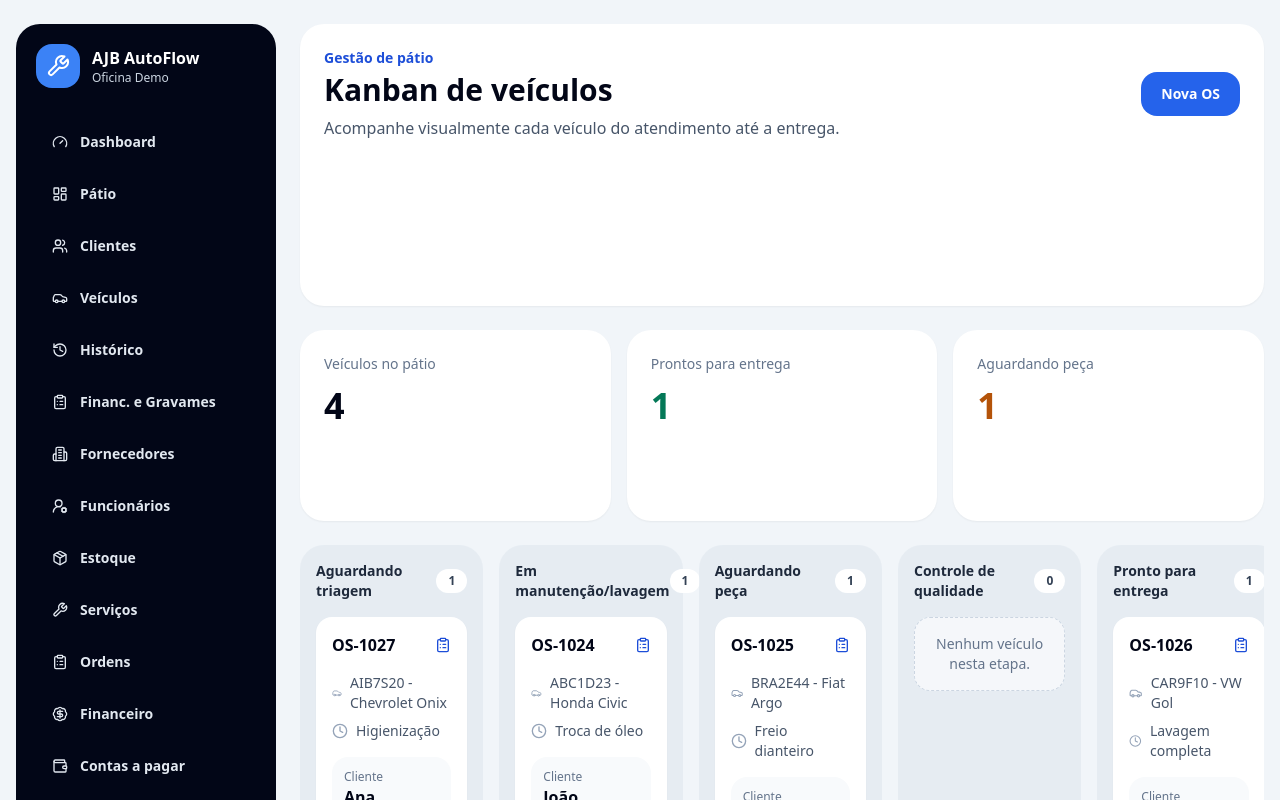
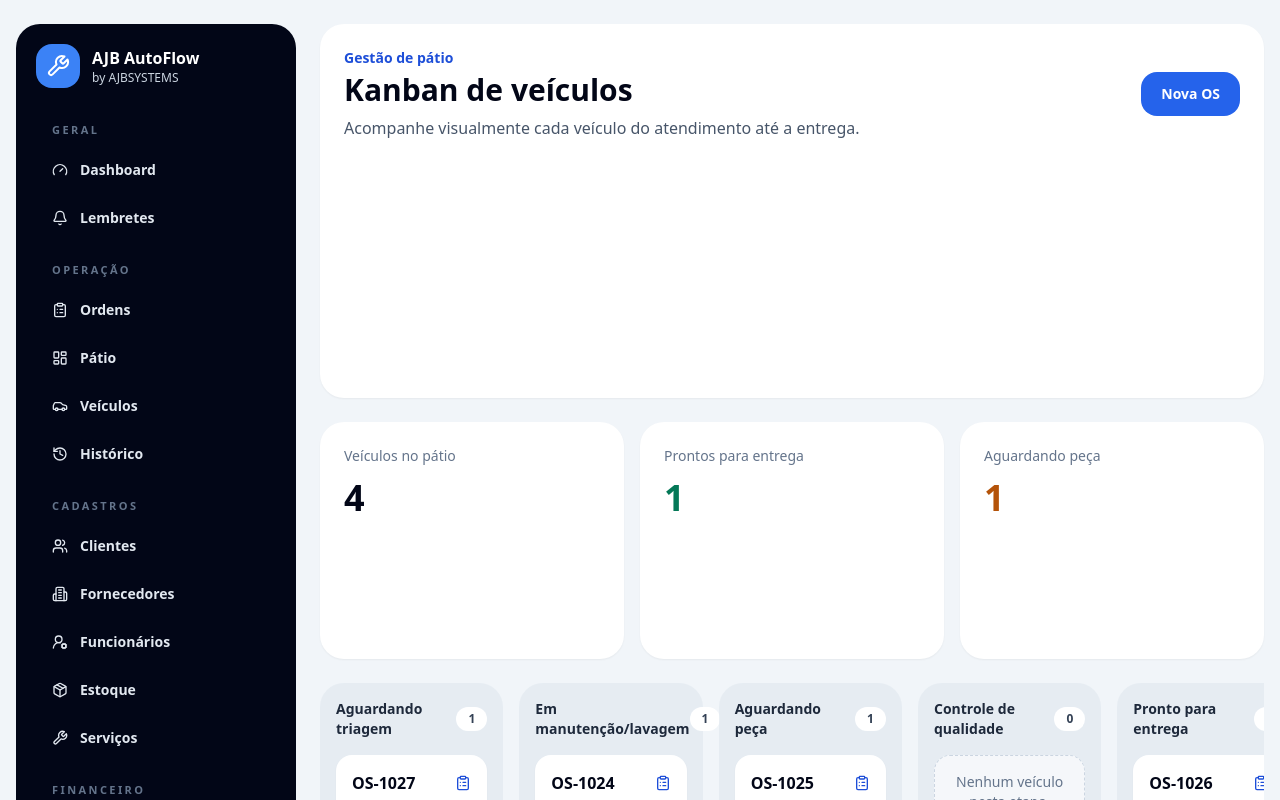
Before and after one commit to anjobrito/ajb-autoflow, a Next.js app: page /patio in a window 1280 px wide. Shown: the top 800 px of the page. Built offline with nearby package versions, Linux system fonts and the light colour scheme.

Commit message:
feat: group sidebar navigation

```diff
--- a/components/app-shell.tsx
+++ b/components/app-shell.tsx
@@ -1,30 +1,78 @@
 import Link from "next/link";
-import { BadgeDollarSign, Bell, Building2, Car, ClipboardList, Gauge, HandCoins, History, LayoutDashboard, Package, Receipt, Settings, UserRoundCog, Users, Wallet, Wrench } from "lucide-react";
+import type { ReactNode } from "react";
+import {
+  BadgeDollarSign,
+  Bell,
+  Building2,
+  Car,
+  ClipboardList,
+  Gauge,
+  HandCoins,
+  History,
+  LayoutDashboard,
+  Package,
+  Receipt,
+  Settings,
+  UserRoundCog,
+  Users,
+  Wallet,
+  Wrench,
+} from "lucide-react";
 
-const menu = [
+const menuGroups = [
+  {
+    title: "Geral",
+    items: [
       { label: "Dashboard", href: "/dashboard", icon: Gauge },
+      { label: "Lembretes", href: "/lembretes", icon: Bell },
+    ],
+  },
+  {
+    title: "Operação",
+    items: [
+      { label: "Ordens", href: "/ordens-servico", icon: ClipboardList },
       { label: "Pátio", href: "/patio", icon: LayoutDashboard },
-  { label: "Clientes", href: "/clientes", icon: Users },
       { label: "Veículos", href: "/veiculos", icon: Car },
       { label: "Histórico", href: "/historico-veiculo", icon: History },
-  { label: "Financ. e Gravames", href: "/financiamentos-gravames", icon: ClipboardList },
+    ],
+  },
+  {
+    title: "Cadastros",
+    items: [
+      { label: "Clientes", href: "/clientes", icon: Users },
       { label: "Fornecedores", href: "/fornecedores", icon: Building2 },
       { label: "Funcionários", href: "/funcionarios", icon: UserRoundCog },
       { label: "Estoque", href: "/produtos", icon: Package },
       { label: "Serviços", href: "/servicos", icon: Wrench },
-  { label: "Ordens", href: "/ordens-servico", icon: ClipboardList },
+    ],
+  },
+  {
+    title: "Financeiro",
+    items: [
       { label: "Financeiro", href: "/financeiro", icon: BadgeDollarSign },
       { label: "Contas a pagar", href: "/contas-pagar", icon: Wallet },
       { label: "Contas a receber", href: "/contas-receber", icon: Receipt },
       { label: "Comissões", href: "/comissoes", icon: HandCoins },
-  { label: "Lembretes", href: "/lembretes", icon: Bell },
+    ],
+  },
+  {
+    title: "Revenda",
+    items: [
+      { label: "Financ. e Gravames", href: "/financiamentos-gravames", icon: ClipboardList },
+    ],
+  },
+  {
+    title: "Sistema",
+    items: [
       { label: "Empresa", href: "/empresa", icon: Settings },
+    ],
+  },
 ];
 
-export function AppShell({ children }: { children: React.ReactNode }) {
+export function AppShell({ children }: { children: ReactNode }) {
   return (
     <main className="min-h-screen bg-slate-100 text-slate-950">
-      <div className="mx-auto grid max-w-7xl gap-6 px-4 py-6 lg:grid-cols-[260px_1fr]">
+      <div className="mx-auto grid max-w-7xl gap-6 px-4 py-6 lg:grid-cols-[280px_1fr]">
         <aside className="rounded-3xl bg-slate-950 p-5 text-white lg:min-h-[calc(100vh-48px)]">
           <Link href="/" className="flex items-center gap-3">
             <div className="flex h-11 w-11 items-center justify-center rounded-2xl bg-blue-500">
@@ -32,19 +80,33 @@ export function AppShell({ children }: { children: React.ReactNode }) {
             </div>
             <div>
               <p className="font-black">AJB AutoFlow</p>
-              <p className="text-xs text-slate-300">Oficina Demo</p>
+              <p className="text-xs text-slate-300">by AJBSYSTEMS</p>
             </div>
           </Link>
-          <nav className="mt-8 grid gap-2 text-sm font-semibold text-slate-200">
-            {menu.map((item) => {
+
+          <nav className="mt-8 grid gap-5 text-sm font-semibold text-slate-200">
+            {menuGroups.map((group) => (
+              <div key={group.title} className="grid gap-2">
+                <p className="px-4 text-[11px] font-black uppercase tracking-[0.22em] text-slate-500">
+                  {group.title}
+                </p>
+                <div className="grid gap-1">
+                  {group.items.map((item) => {
                     const Icon = item.icon;
                     return (
-                <Link key={item.href} href={item.href} className="flex items-center gap-3 rounded-2xl px-4 py-3 hover:bg-white/10">
-                  <Icon className="h-4 w-4" />
-                  {item.label}
+                      <Link
+                        key={item.href}
+                        href={item.href}
+                        className="flex items-center gap-3 rounded-2xl px-4 py-3 transition hover:bg-white/10"
+                      >
+                        <Icon className="h-4 w-4 shrink-0" />
+                        <span className="truncate">{item.label}</span>
                       </Link>
                     );
                   })}
+                </div>
+              </div>
+            ))}
           </nav>
         </aside>
         <section className="grid gap-6">{children}</section>
```
Lines whose indentation alone changed are shown as unchanged.
